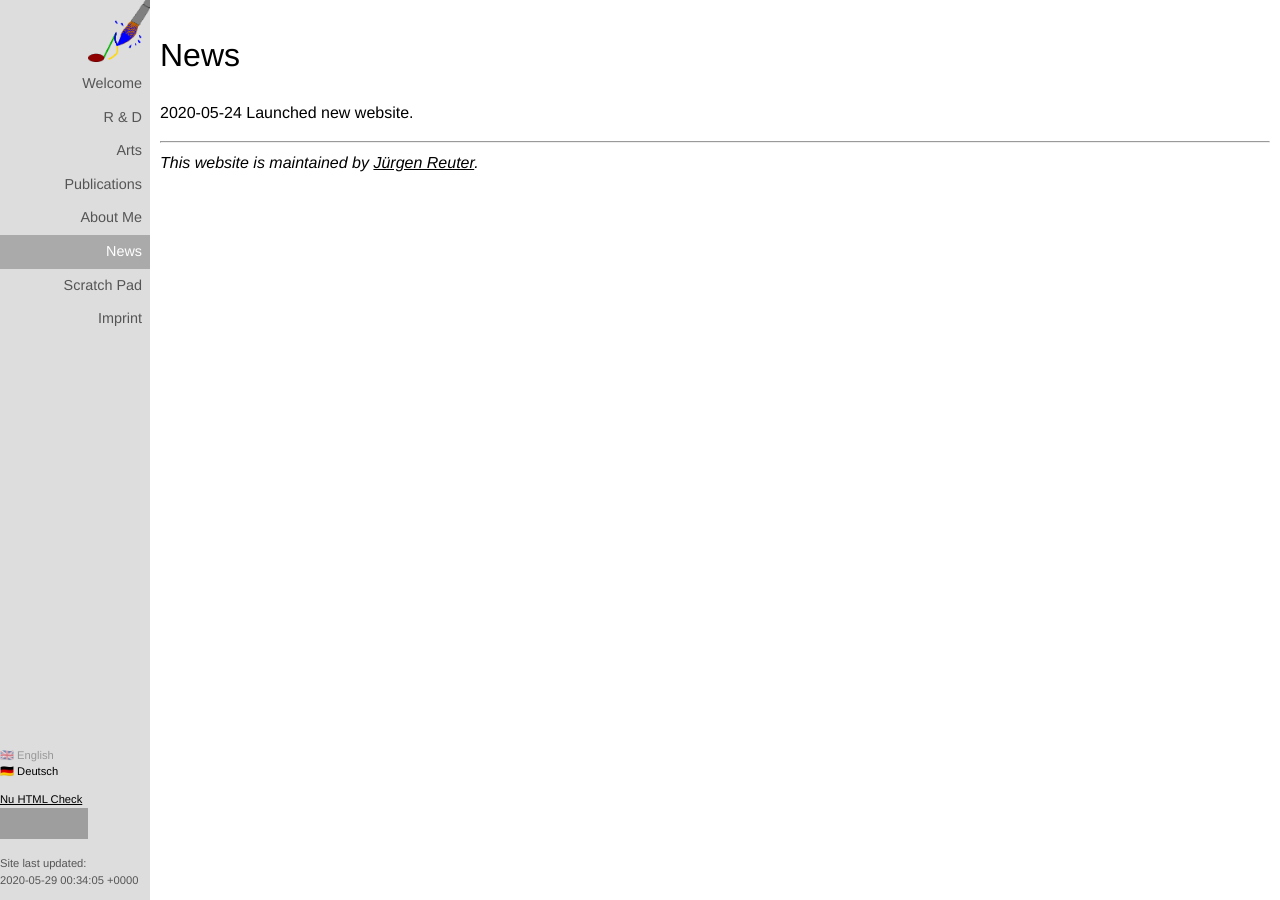
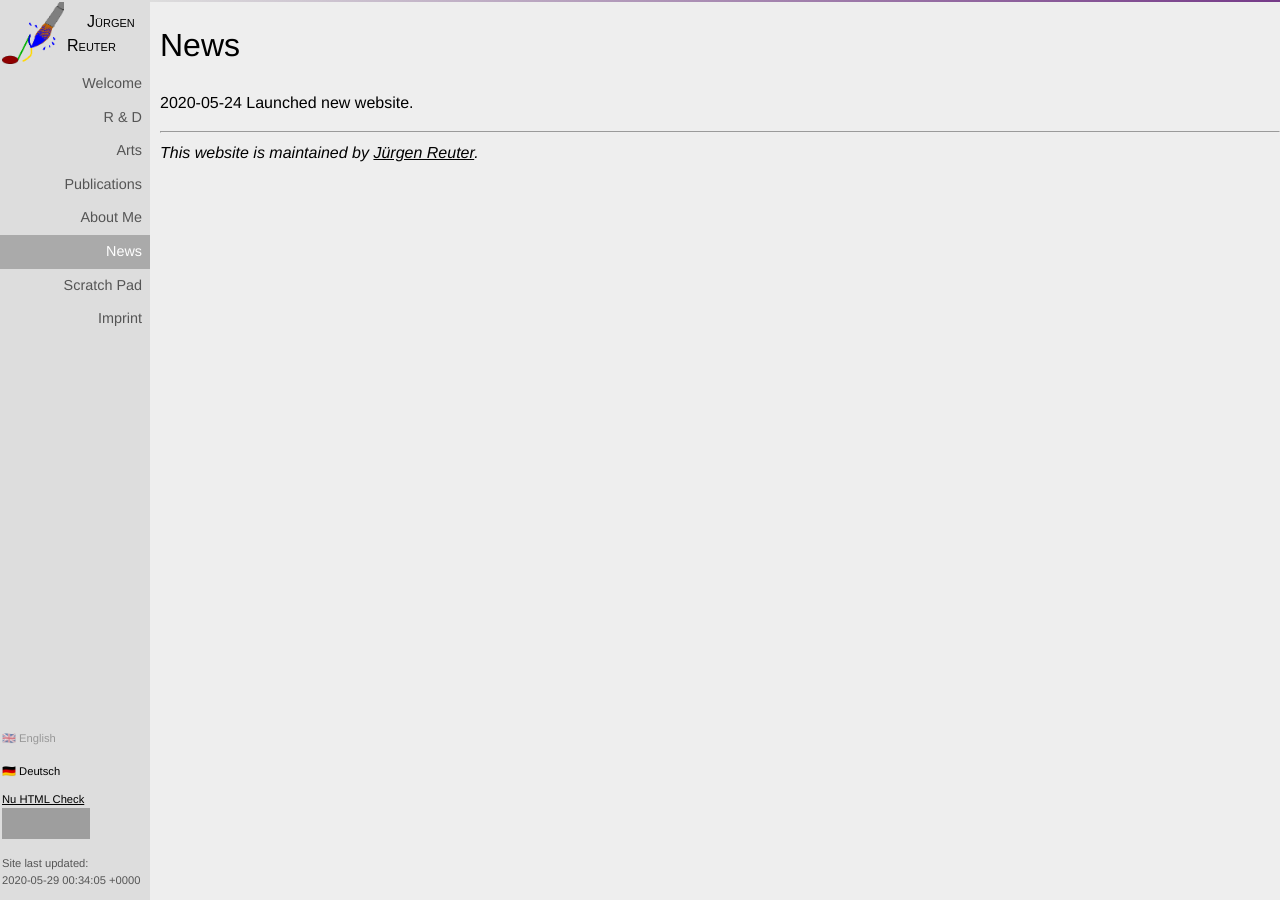
Before and after one commit to soundpaint/soundpaint.github.io, a Jekyll site: the page built from en/news.md, in a window 1280 px wide. Built offline with Jekyll 4.4.1, drawn with Linux system fonts in a browser that asks for light colours; our own code applies the rules of GitHub Pages for plain Markdown files; grey boxes are pictures that could not be loaded.

Commit message:
Refactor Layout
* Add tiny header bar to layout.
* Factor out language selection HTML
  creation into separate file.
* Factor out sidebar HTML creation
  into separate file.
* Make CSS names of navigation
  elements more consistent
  (pages navigation vs. language
  selection).
* Factor out initialization of common
  custom page variables into separate
  file.
* Add site author name abreast of logo.

```diff
--- /dev/null
+++ b/_includes/_header.html
@@ -0,0 +1,5 @@
+      <div id="header">
+{% comment %}
+{% include _langselect.html %}
+{% endcomment %}
+      </div>
--- /dev/null
+++ b/_includes/_langselect.html
@@ -0,0 +1,23 @@
+{% assign lang = page.url | slice: 1, 2 %}
+{% if page_base == '/' %}
+  {% assign norm_lang_base = 'index.html' %}
+{% else %}
+  {% assign norm_lang_base = page_base %}
+{% endif %}
+            <nav class="lang-nav">
+{% if lang == 'en' %}
+              <span class="inactive-lang">🇬🇧 English</span>
+{% else %}
+              <span class="active-lang">
+                <a href="../en/{{ norm_lang_base }}">🇬🇧 English</a>
+              </span>
+{% endif %}
+              <br />
+{% if lang == 'de' %}
+              <span class="inactive-lang">🇩🇪 Deutsch</span>
+{% else %}
+              <span class="active-lang">
+                <a href="../de/{{ norm_lang_base }}">🇩🇪 Deutsch</a>
+              </span>
+{% endif %}
+            </nav>
--- a/_includes/_sidebar.html
+++ b/_includes/_sidebar.html
@@ -3,23 +3,17 @@
              <a href="/">{{ page.title | default: site.title }}</a>
         -->
         <div class="left-sidebar">
-          <div>
-            <img style="border:0;width:62px;height:62px;float:right"
+          <div id="branding-area">
+            <img style="border:0;width:62px;height:62px"
                  src="../images/logo.png"
                  alt="logo" />
           </div>
-{% assign lang = page.url | slice: 1, 2 %}
-{% assign page_base = page.url |
-   remove_first: '/en/' |
-   remove_first: '/de/'
-%}
+          <div id="branding-area" style="padding-top:10px">
+            <span style="padding-left:85px">Jürgen</span><br />
+            <span style="padding-left:65px">Reuter</span>
+          </div>
 {% if page_base != '/' %}
-          <nav class="nav">
-{% if page_base == '' %}
-  {% assign norm_page_base = 'index.html' %}
-{% else %}
-  {% assign norm_page_base = page_base %}
-{% endif %}
+          <nav class="page-nav">
 {% for nav_item in site.data.navigator.entries %}
 {% if nav_item.url == norm_page_base %}
             <div class="active-nav">
@@ -34,28 +28,7 @@
           </nav>
 {% endif %}
           <div id="sidebar-footer">
-{% if page_base == '/' %}
-  {% assign norm_lang_base = 'index.html' %}
-{% else %}
-  {% assign norm_lang_base = page_base %}
-{% endif %}
-            <p>
-{% if lang == 'en' %}
-              <span class="inactive-lang">🇬🇧 English</span>
-{% else %}
-              <span class="active-lang">
-                <a href="../en/{{ norm_lang_base }}">🇬🇧 English</a>
-              </span>
-{% endif %}
-              <br />
-{% if lang == 'de' %}
-              <span class="inactive-lang">🇩🇪 Deutsch</span>
-{% else %}
-              <span class="active-lang">
-                <a href="../de/{{ norm_lang_base }}">🇩🇪 Deutsch</a>
-              </span>
-{% endif %}
-            </p>
+{% include _langselect.html %}
             <p>
               <a href="https://validator.w3.org/check?uri=referer">
                 Nu HTML Check
--- a/_layouts/default.html
+++ b/_layouts/default.html
@@ -1,5 +1,6 @@
 <!DOCTYPE html>
 <html xmlns="http://www.w3.org/1999/xhtml" lang="en">
+{% include _init_page_variables.html %}
   <head>
     <meta http-equiv="Content-Type" content="text/html; charset=UTF-8" />
     <meta name="viewport" content="width=device-width,initial-scale=1" />
@@ -22,9 +23,7 @@
   </head>
   <body>
     <div id="frame">
-      <div id="header">
-        {% include _sidebar.html %}
-      </div>
+      {% include _sidebar.html %}
       <div id="main">
         <div id="content">
           {{ content }}
@@ -33,6 +32,7 @@
           {% include _footer.html %}
         </div>
       </div>
+      {% include _header.html %}
     </div>
   </body>
 </html>
--- a/_sass/layout.scss
+++ b/_sass/layout.scss
@@ -1,15 +1,20 @@
 #main {
-    position: absolute;
-    left: 150px;
-    right: 0;
-    top: 0;
-    margin: 10px;
+  position: absolute;
+  left: 150px;
+  right: 0;
+  top: 0px;
+  padding-left: 10px;
+}
+
+#main h1 {
+  font-weight: 200;
 }
 
 html {
   font-family: "Helvetica Neue", Helvetica, Arial, sans-serif;
   font-size: 1em;
   line-height: 1.5;
+  background-color: #eee;
 }
 
 a {
@@ -25,15 +30,17 @@ a {
   width: 150px;
 }
 
-.nav {
+.page-nav {
+  position: fixed;
+  top: 62px;
+  width: inherit;
   clear: both;
   display: inline-grid;
   overflow: hidden;
-  width: 100%;
   padding-top: 5px;
 }
 
-.nav div a, .nav div span {
+.page-nav div a, .page-nav div span {
   text-decoration: none;
   font-size: 0.9em;
   color: #555;
@@ -43,28 +50,31 @@ a {
   display: block;
 }
 
-.nav div a:hover {
+.page-nav div a:hover {
   background-color: #888;
   color: black;
 }
 
-.nav div.active-nav span {
+.page-nav div.active-nav span {
   color: #fff;
   background-color: #aaa;
   cursor: default;
 }
 
-.nav div a:active {
+.page-nav div a:active {
   background-color: #333;
   color: white;
 }
 
-.lang-select {
-  text-align: left;
+.lang-nav {
+  clear: both;
+  display: inline-grid;
+  overflow: hidden;
+  width: 100%;
+  padding-top: 2px;
 }
 
-#main h1 {
-  font-weight: 200;
+.lang-select {
 }
 
 .inactive-lang {
@@ -75,10 +85,33 @@ span.active-lang a {
   text-decoration: none;
 }
 
+#header {
+  position: fixed;
+  top: 0;
+  left: 150px;
+  right: 0;
+  height: 2px;
+  background-image: linear-gradient(to left,#753a88,#ddd);
+  font-size: 0.7em;
+  text-align: right;
+  padding-right: 4px;
+}
+
 #sidebar-footer {
   position: fixed;
   bottom: 0;
   width: 150px;
   font-size: 0.7em;
   color: #555;
+  padding-left: 2px;
 }
+
+#branding-area {
+  position: fixed;
+  top: 0px;
+  font-family: Arial;
+  font-variant: small-caps;
+  padding-top: 2px;
+  padding-left: 2px;
+  padding-right: 5px;
+}
```
Also changed, not shown: _includes/_init_page_variables.html (added, +10 -0 lines).
